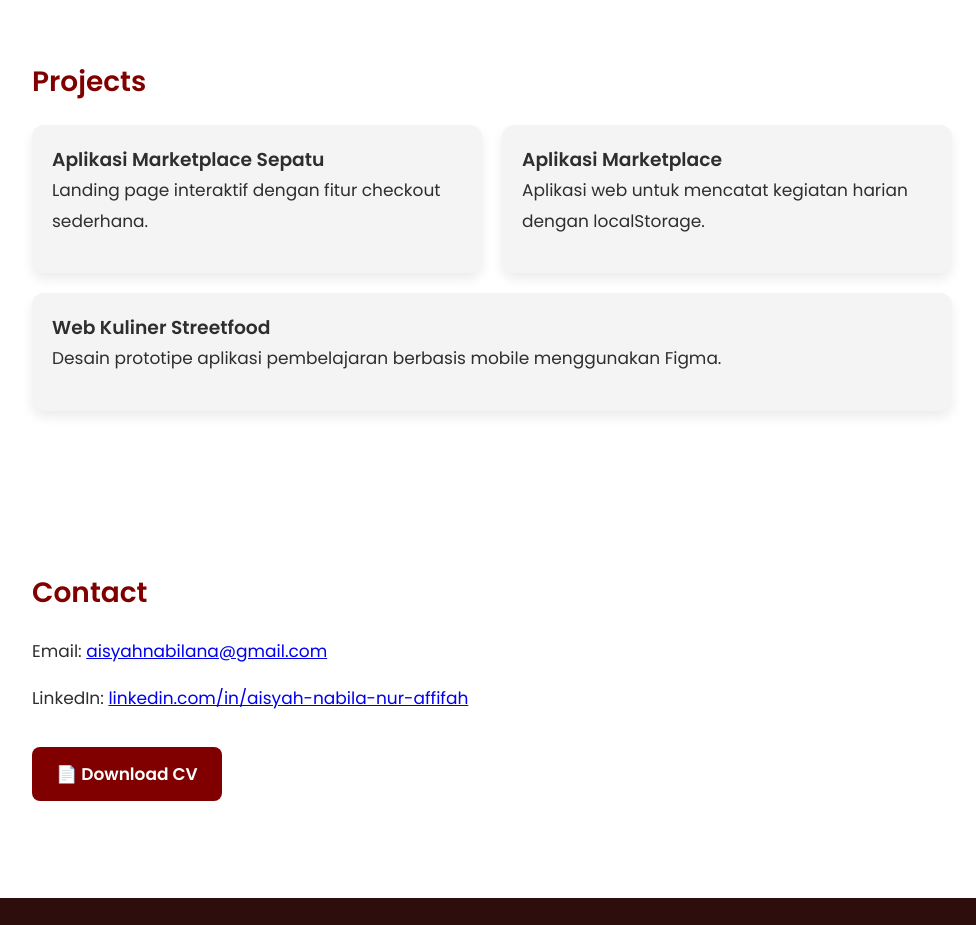
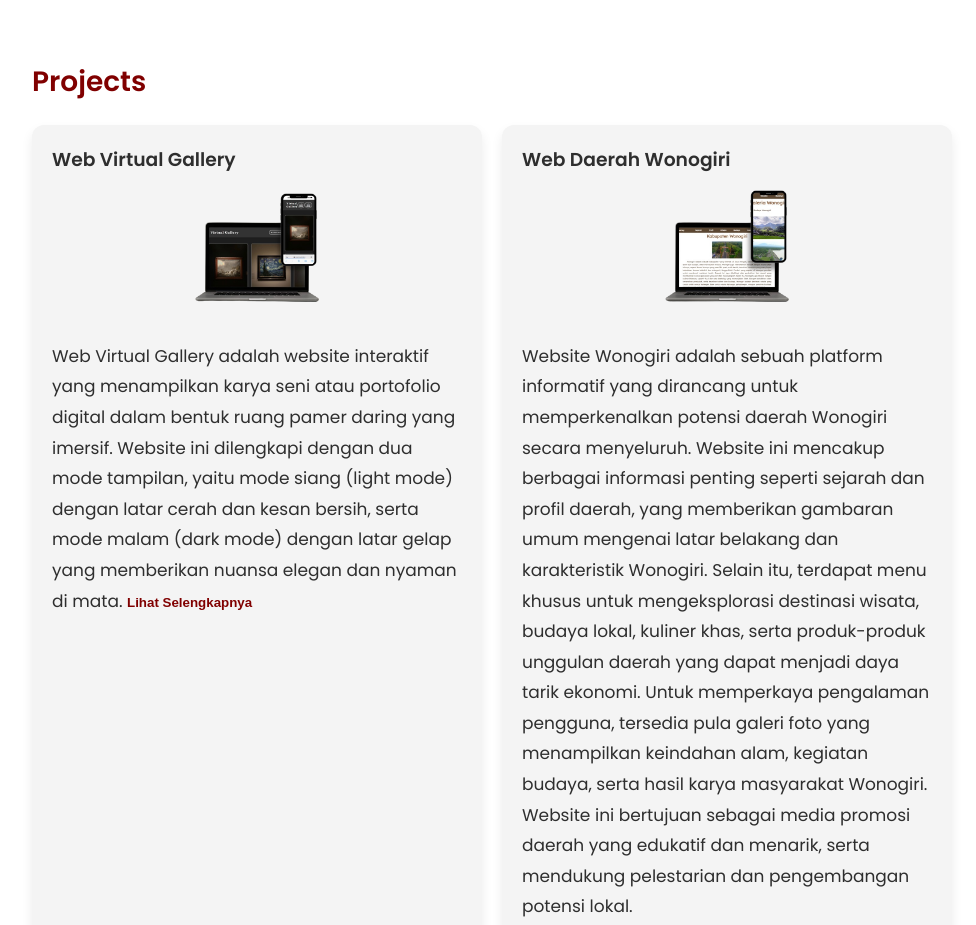
Before and after one commit to xxsyahna/portofolio, a plain HTML site: page index.html in a window 1280 px wide. Shown: the part 3040-3965 px from the top of the page, without its empty margins (148-1124 px from the left). Drawn offline with nearby package versions, Linux system fonts and the light colour scheme.

Commit message:
Update project files

```diff
--- a/index.html
+++ b/index.html
@@ -120,17 +120,20 @@
         <div class="container">
         <h2>Projects</h2>
         <div class="projects">
-            <a href="https://link-projek-sepatu.com" target="_blank" class="card">
-            <h3>Aplikasi Marketplace Sepatu</h3>
-            <p>Landing page interaktif dengan fitur checkout sederhana.</p>
+            <a href="https://xxsyahna.github.io/gallery/" target="_blank" class="card">
+            <h3>Web Virtual Gallery</h3>
+            <img src="assets/gallery.png" alt="Galeri" class="cert-img" />
+            <p class="project-desc">Web Virtual Gallery adalah website interaktif yang menampilkan karya seni atau portofolio digital dalam bentuk ruang pamer daring yang imersif. Website ini dilengkapi dengan dua mode tampilan, yaitu mode siang (light mode) dengan latar cerah dan kesan bersih, serta mode malam (dark mode) dengan latar gelap yang memberikan nuansa elegan dan nyaman di mata. Pengguna dapat bebas beralih antar mode sesuai preferensi tampilan mereka. Selain itu, galeri ini juga dilengkapi musik pengiring bertema santai atau ambient yang diputar secara otomatis (dengan kontrol play/pause dan volume), untuk menciptakan suasana yang tenang dan mendalam saat menjelajahi karya. Kombinasi visual dan audio ini dirancang untuk memberikan pengalaman yang lebih personal dan artistik, menjadikan galeri terasa hidup dan menyenangkan untuk dijelajahi.
+            </p></a>
+            <a href="https://xxsyahna.github.io/wonogiri/" target="_blank" class="card">
+            <h3>Web Daerah Wonogiri</h3>
+            <img src="assets/Wonogiri.png" alt="Wonogiri" class="cert-img" />
+            <p>Website Wonogiri adalah sebuah platform informatif yang dirancang untuk memperkenalkan potensi daerah Wonogiri secara menyeluruh. Website ini mencakup berbagai informasi penting seperti sejarah dan profil daerah, yang memberikan gambaran umum mengenai latar belakang dan karakteristik Wonogiri. Selain itu, terdapat menu khusus untuk mengeksplorasi destinasi wisata, budaya lokal, kuliner khas, serta produk-produk unggulan daerah yang dapat menjadi daya tarik ekonomi. Untuk memperkaya pengalaman pengguna, tersedia pula galeri foto yang menampilkan keindahan alam, kegiatan budaya, serta hasil karya masyarakat Wonogiri. Website ini bertujuan sebagai media promosi daerah yang edukatif dan menarik, serta mendukung pelestarian dan pengembangan potensi lokal.</p>
             </a>
-            <a href="https://link-projek-marketplace.com" target="_blank" class="card">
-            <h3>Aplikasi Marketplace</h3>
-            <p>Aplikasi web untuk mencatat kegiatan harian dengan localStorage.</p>
-            </a>
-            <a href="https://figma.com/proto/contoh-kuliner" target="_blank" class="card">
-            <h3>Web Kuliner Streetfood</h3>
-            <p>Desain prototipe aplikasi pembelajaran berbasis mobile menggunakan Figma.</p>
+            <a href="https://www.figma.com/proto/uzGrj4OX8KdbnV3ZkleIXy/Basic-Course---4.2-Landing-Page-Design-Challenge--Copy-?node-id=9017-769&p=f&t=MLzP4i2DFTSbeZpo-1&scaling=contain&content-scaling=responsive&page-id=2009%3A1322" target="_blank" class="card">
+            <h3>Landing Page Samarasa</h3>
+            <img src="assets/samarasa.png" alt="samarasa" class="cert-img" />
+            <p>Samarasa adalah platform edukasi interaktif yang dirancang untuk meningkatkan pemahaman dan kepedulian terhadap isu kesetaraan gender. Melalui akses ke artikel, video, dan infografis yang informatif dan mudah dipahami, pengguna dapat belajar secara menyenangkan. Samarasa juga menghadirkan cerita nyata dan testimoni inspiratif dari individu maupun komunitas yang memperjuangkan kesetaraan. Tersedia forum komunitas yang aman dan inklusif sebagai ruang berbagi pengalaman dan berdiskusi. Fitur kalender acara menampilkan jadwal event edukatif seperti webinar, workshop, dan diskusi publik. Pengguna dapat terlibat langsung dalam aksi kampanye digital seperti petisi dan gerakan media sosial, serta mengakses direktori layanan dukungan yang mencakup bantuan hukum, psikolog, dan shelter aman. Samarasa juga membuka peluang kolaborasi dengan komunitas atau organisasi untuk mempublikasikan kegiatan dan memperkuat gerakan sosial bersama.</p>
             </a>
         </div>
         </div>
--- a/script.js
+++ b/script.js
@@ -18,3 +18,32 @@ toggleButton?.addEventListener("click", () => {
         localStorage.setItem("theme", "light");
     }
 });
+
+document.addEventListener('DOMContentLoaded', function () {
+    document.querySelectorAll('.project-desc').forEach(p => {
+    const fullText = p.textContent.trim();
+    const sentences = fullText.split(/(?<=[.?!])\s+/); // Pisahkan kalimat
+
+    if (sentences.length <= 2) return; // Kalau pendek, tidak perlu dipotong
+
+    const shortText = sentences.slice(0, 2).join(" ");
+    const restText = sentences.slice(2).join(" ");
+
+    p.innerHTML = `
+        <span class="short-text">${shortText}</span>
+        <span class="full-text hidden">${restText}</span>
+        <button class="read-more-btn">Lihat Selengkapnya</button>
+    `;
+
+    const btn = p.querySelector('.read-more-btn');
+    const shortSpan = p.querySelector('.short-text');
+    const fullSpan = p.querySelector('.full-text');
+
+    btn.addEventListener('click', () => {
+        const isHidden = fullSpan.classList.contains('hidden');
+        fullSpan.classList.toggle('hidden');
+        shortSpan.classList.toggle('hidden');
+        btn.textContent = isHidden ? 'Sembunyikan' : 'Lihat Selengkapnya';
+    });
+    });
+});
--- a/style.css
+++ b/style.css
@@ -10,7 +10,7 @@
 
 body.dark {
     --primary: #d46a6a;
-    --primary-light: #c0392b;
+    --primary-light:rgb(40, 30, 29);
     --dark: #1a0000;
     --light: #4d1a1a;
     --text: #f4f4f4;
@@ -443,3 +443,26 @@ body.dark .skills-list li {
   transform: translateY(-5px);
   box-shadow: 0 6px 12px rgba(0,0,0,0.1);
 }
+
+.project-desc {
+    position: relative;
+}
+
+.project-desc .read-more-btn {
+    background: none;
+    border: none;
+    color: var(--primary);
+    font-weight: bold;
+    cursor: pointer;
+    padding: 0;
+    margin-top: 0.5rem;
+    display: inline-block;
+}
+
+.project-desc .read-more-btn:hover {
+    text-decoration: underline;
+}
+
+.hidden {
+    display: none;
+}
```
Also changed, not shown: assets/Wonogiri.png (added), assets/gallery.png (added), assets/samarasa.png (added).
